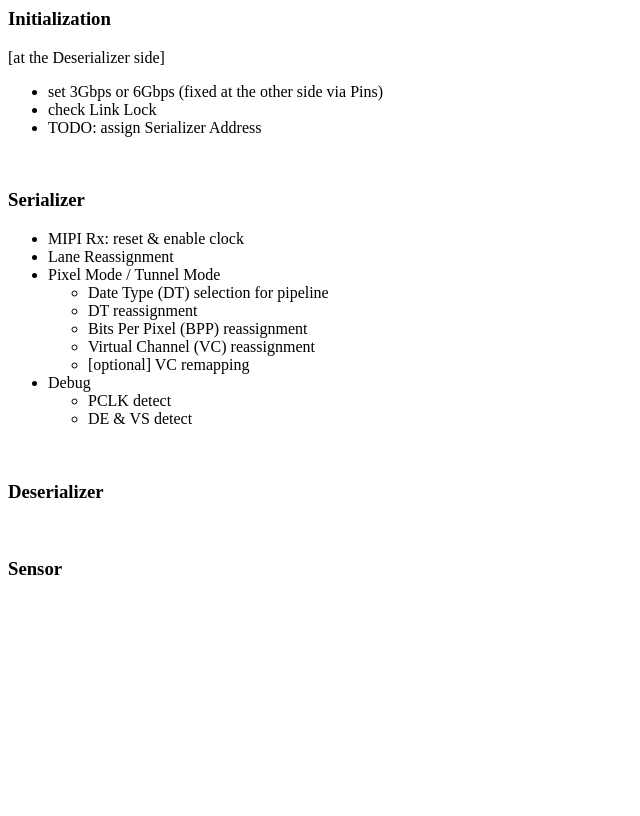
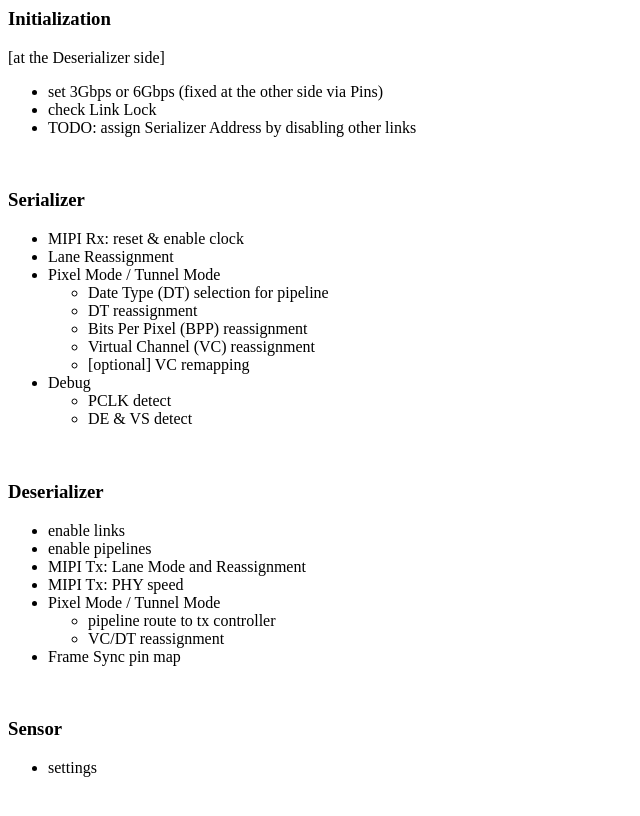
Before and after one commit to czarsir/sir, a Jekyll site: the page built from _posts/technik/2022-11-23-com-serdes.html, in a window 1280 px wide. Shown: the top 816 px of the page, without its empty margins (0-640 px from the left). Built offline with Jekyll 4.4.1, drawn with Linux system fonts in a browser that asks for light colours.

Commit message:
[serdes] update des

```diff
--- a/_posts/technik/2022-11-23-com-serdes.html
+++ b/_posts/technik/2022-11-23-com-serdes.html
@@ -11,7 +11,7 @@ layout: addins
 <ul>
 	<li>set 3Gbps or 6Gbps (fixed at the other side via Pins)</li>
 	<li>check Link Lock</li>
-	<li>TODO: assign Serializer Address</li>
+	<li>TODO: assign Serializer Address by disabling other links</li>
 </ul>
 
 
@@ -42,7 +42,24 @@ layout: addins
 <br>
 <h3>Deserializer</h3>
 
+<ul>
+	<li>enable links</li>
+	<li>enable pipelines</li>
+	<li>MIPI Tx: Lane Mode and Reassignment</li>
+	<li>MIPI Tx: PHY speed</li>
+	<li>Pixel Mode / Tunnel Mode</li>
+	<ul>
+		<li>pipeline route to tx controller</li>
+		<li>VC/DT reassignment</li>
+	</ul>
+	<li>Frame Sync pin map</li>
+</ul>
+
 
 
 <br>
 <h3>Sensor</h3>
+
+<ul>
+	<li>settings</li>
+</ul>
```
